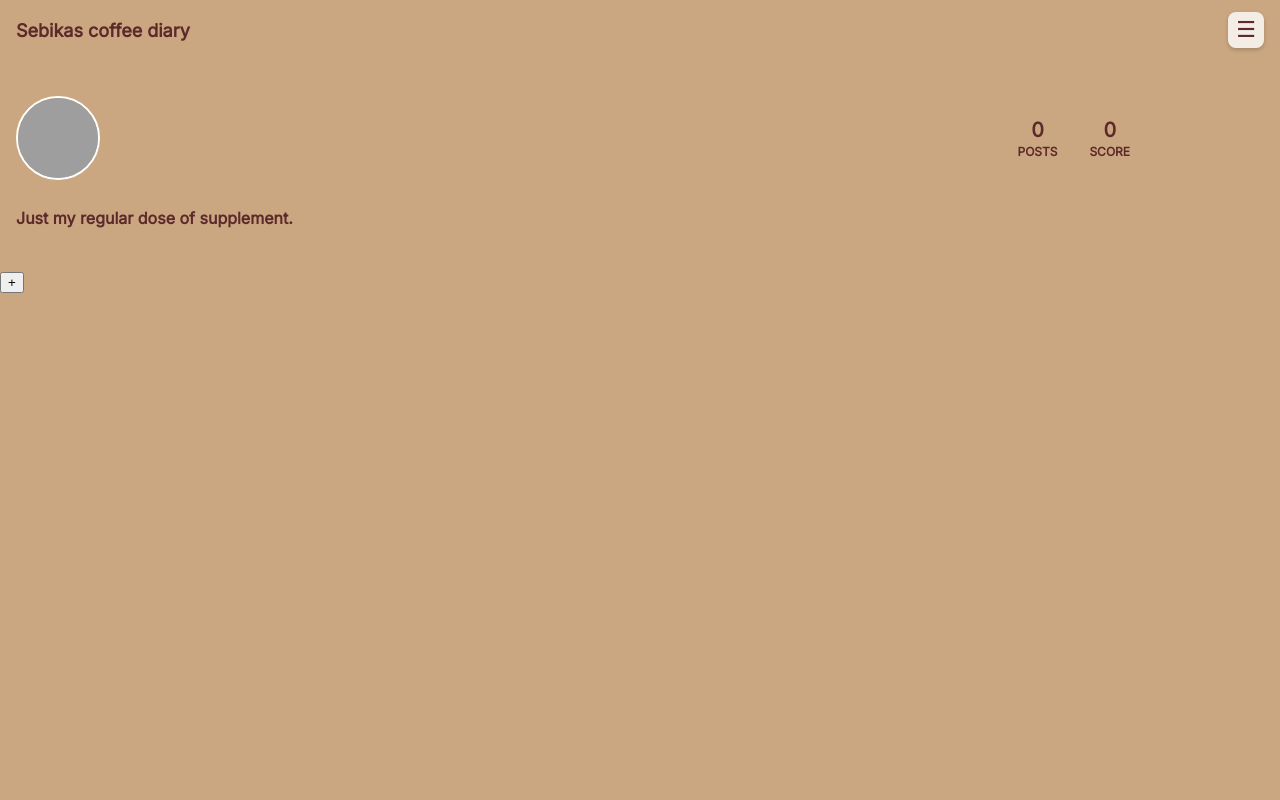
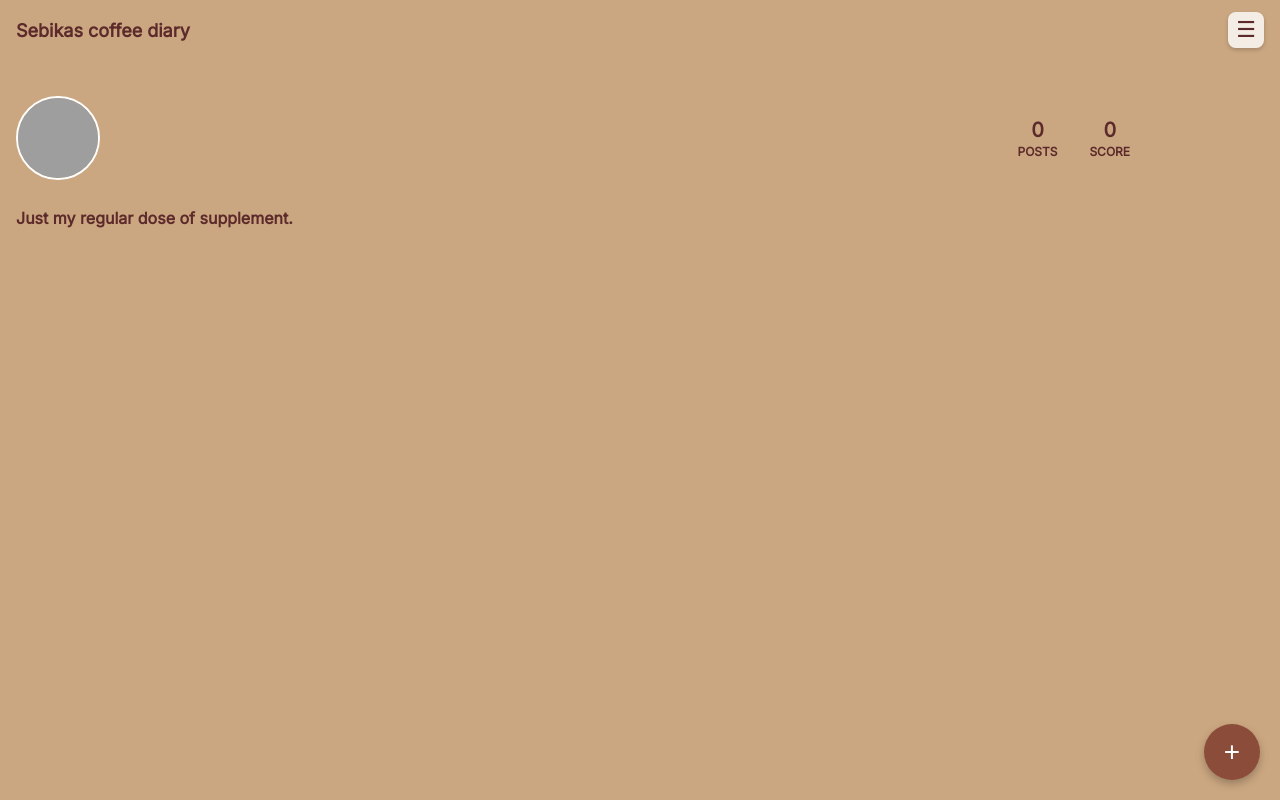
Before and after one commit to Sebika-K/coffee-dunk, a Flask app: page /profile in a window 1280 px wide. Run offline with Flask 3, Linux system fonts and the light colour scheme; some libraries are stand-ins or nearby versions; grey boxes are pictures that could not be loaded.

Commit message:
button design

```diff
--- a/static/css/profile.css
+++ b/static/css/profile.css
@@ -111,3 +111,21 @@ body.profile-page {
   background-color: #fdf3e7;
 
 }
+.add-post-btn {
+  position: fixed;
+  bottom: 20px;
+  right: 20px;
+  width: 56px;
+  height: 56px;
+  border-radius: 50%;
+  background-color: #8b4c39;
+  color: white;
+  font-size: 28px;
+  border: none;
+  cursor: pointer;
+  box-shadow: 0 4px 8px rgba(0, 0, 0, 0.25);
+  z-index: 100;
+  display: flex;
+  align-items: center;
+  justify-content: center;
+}
```
